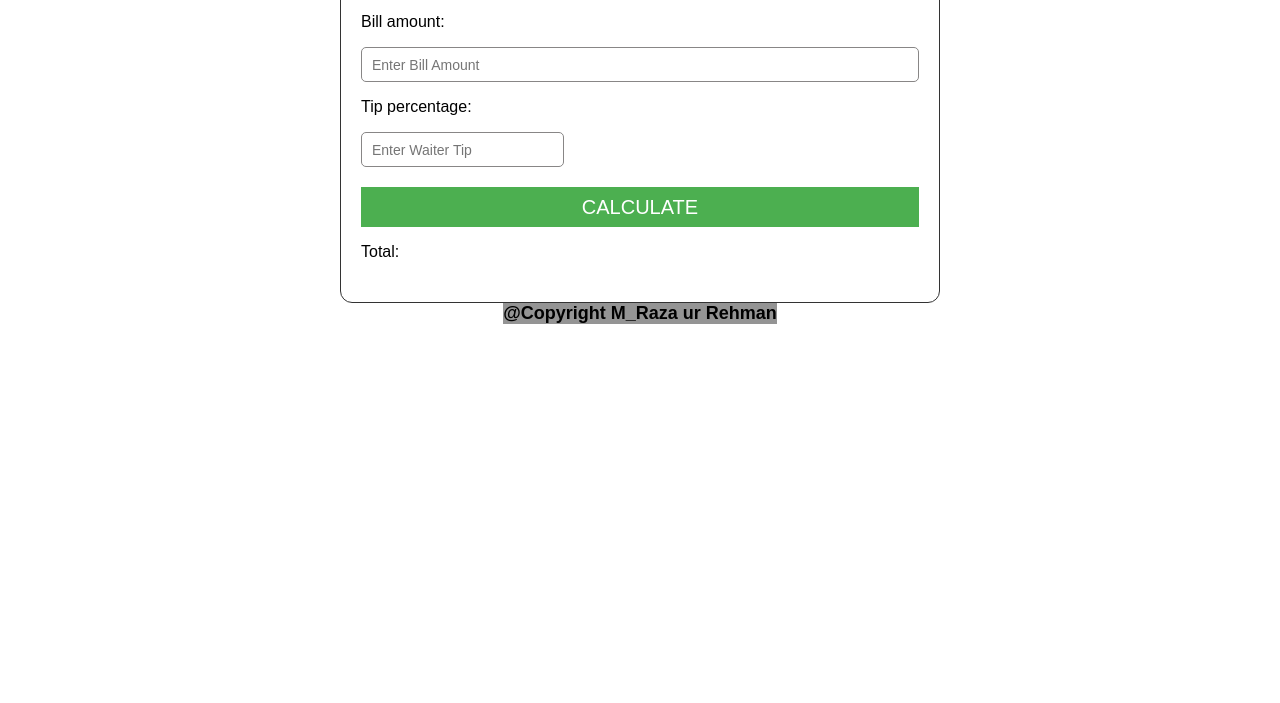
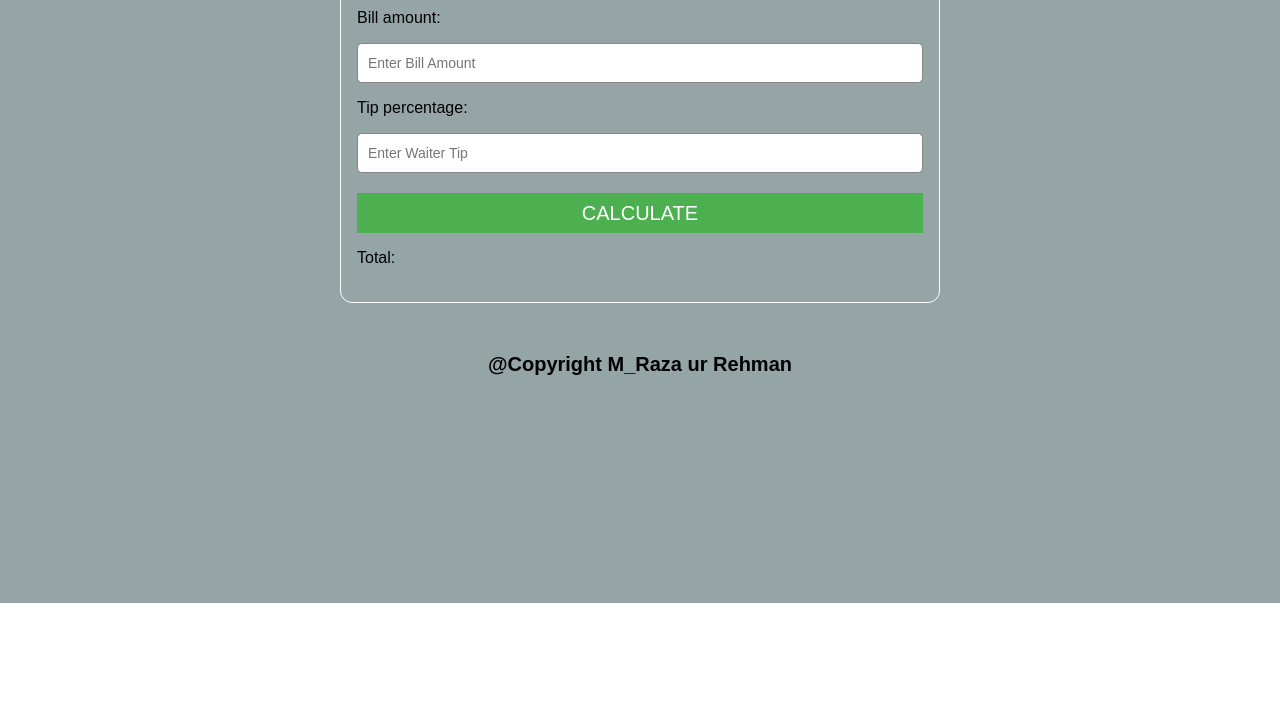
Before and after one commit to Raza-Ur-Rehman/Tip-Calculator, a plain HTML site: page index.html in a window 1280 px wide. Shown: the part 197-900 px from the top of the page. After the commit the page ends 800 px from the top, so only its background shows below. Drawn offline with Linux system fonts and the light colour scheme.

Commit message:
Update style.css

```diff
--- a/style.css
+++ b/style.css
@@ -14,11 +14,17 @@ body {
     display: flex;
     align-items: center;
     flex-direction: column;
-    margin-top: 100px;
+    padding-top: 100px;
+    /* gap: 50px; */
+    background-color: #95a5a6;
 }
 h4 {
     font-size: 18px;
-    background-color: #302f2f83;
+    /* background-color: #302f2f83; */
+    width: 600px;
+    text-align: center;
+    font-size: 20px;
+    margin-top: 50px;
 
 }
 #container {
@@ -27,21 +33,22 @@ h4 {
     flex-direction: column;
     width: 600px;
     height: 400px;
-    border: 1px solid #333;
+    border: 1px solid #fff;
     border-radius: 12px;
-    padding: 20px;
+    padding: 16px;
 }
 h1 {
     text-align: center;
     font-size: 34px;
     font-weight: 700;
+
 }
 p {
     font-size: 16px;
 }
 input {
-    height: 35px;
-    outline: none;
+    height: 40px;
+    width: 100%;
     border: 0.5px solid #888686;
     padding: 10px;
     font-size: 14px;
```
